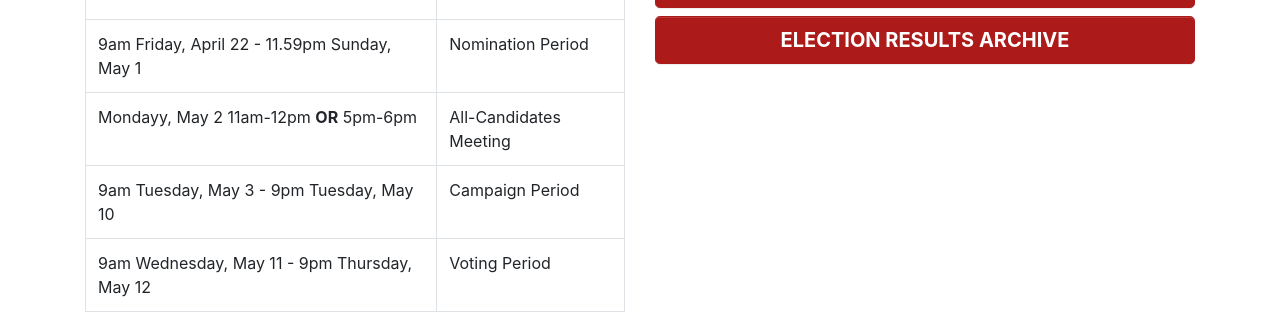
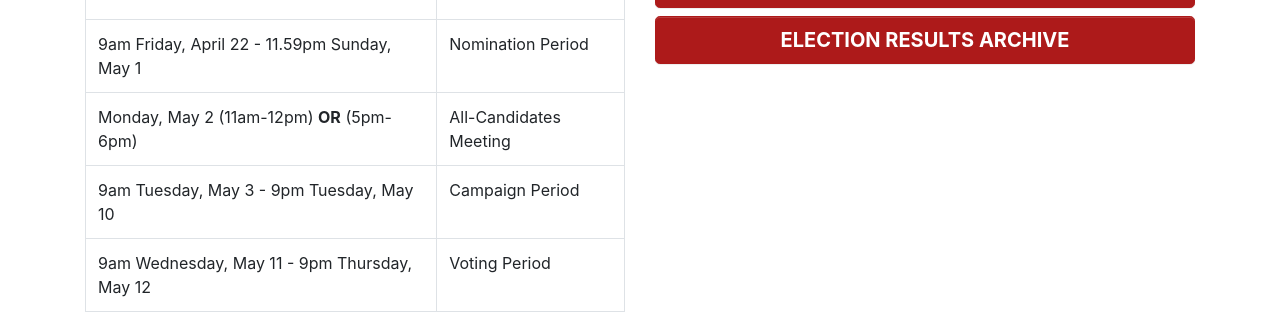
Before and after one commit to uclit-webmaster/uclit-site, a Jekyll site: the page built from get-involved/elections.html, in a window 1280 px wide and 900 px high, scrolled down 1054 px. Shown: the part 215-529 px from the top of the window. Built offline with Jekyll 4.4.1, drawn with Linux system fonts in a browser that asks for light colours; nearby versions of some CDN libraries.

Commit message:
Update elections.html

```diff
--- a/get-involved/elections.html
+++ b/get-involved/elections.html
@@ -40,7 +40,7 @@ title: Elections
                             <td>9am Friday, April 22 - 11.59pm Sunday, May 1 </td><td>Nomination Period</td>
                         </tr>
                         <tr>
-                            <td>Mondayy, May 2 11am-12pm <strong>OR</strong> 5pm-6pm</td><td>All-Candidates Meeting</td>
+                            <td>Monday, May 2 (11am-12pm) <strong>OR</strong> (5pm-6pm)</td><td>All-Candidates Meeting</td>
                         </tr>
                         <tr>
                             <td>9am Tuesday, May 3 - 9pm Tuesday, May 10</td><td>Campaign Period</td>
```
